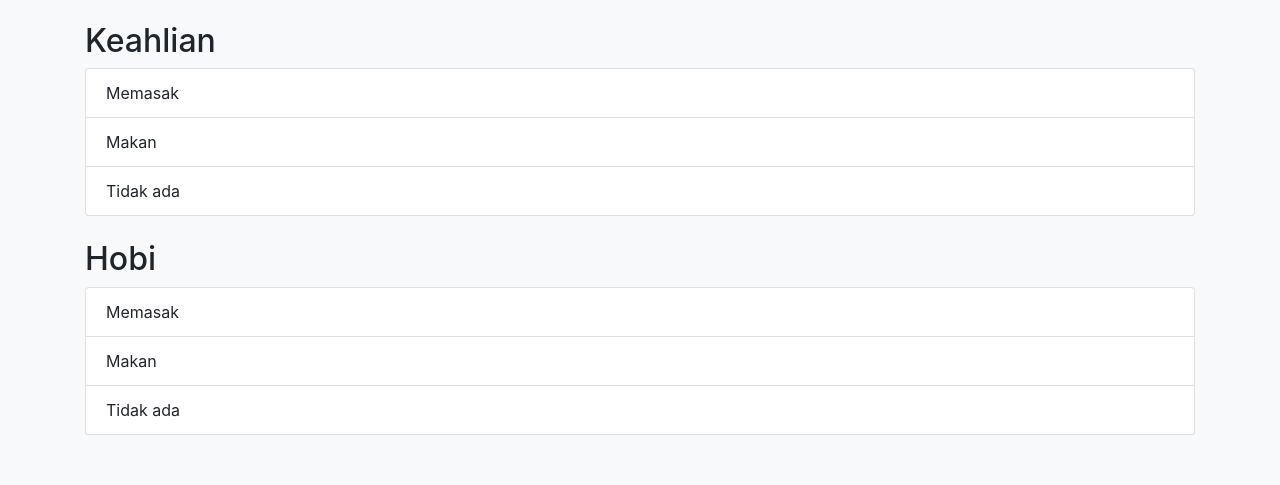
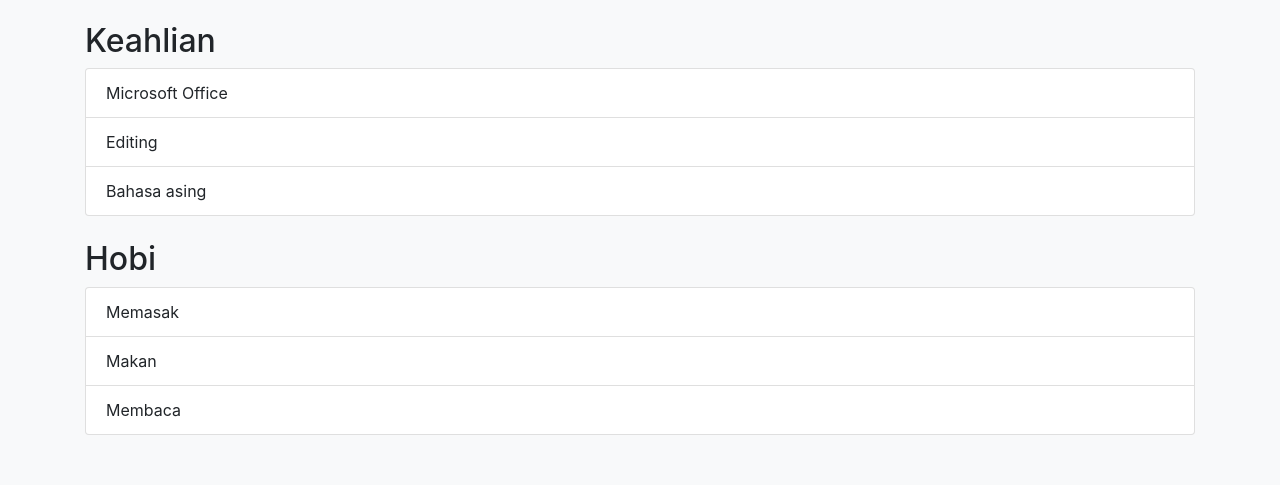
Before and after one commit to dwialiyafitri/biodata, a plain HTML site: page index.html in a window 1280 px wide. Shown: the part 823-1308 px from the top of the page. Drawn offline with nearby package versions, Linux system fonts and the light colour scheme.

Commit message:
Update index.html

```diff
--- a/index.html
+++ b/index.html
@@ -55,9 +55,9 @@
         <section id="keahlian" class="mt-4">
             <h2>Keahlian</h2>
             <ul class="list-group">
-                <li class="list-group-item">Memasak</li>
-                <li class="list-group-item">Makan</li>
-                <li class="list-group-item">Tidak ada</li>
+                <li class="list-group-item">Microsoft Office</li>
+                <li class="list-group-item">Editing</li>
+                <li class="list-group-item">Bahasa asing</li>
             </ul>
         </section>
 
@@ -66,7 +66,7 @@
             <ul class="list-group">
                 <li class="list-group-item">Memasak</li>
                 <li class="list-group-item">Makan</li>
-                <li class="list-group-item">Tidak ada</li>
+                <li class="list-group-item">Membaca</li>
             </ul>
         </section>
 
```
